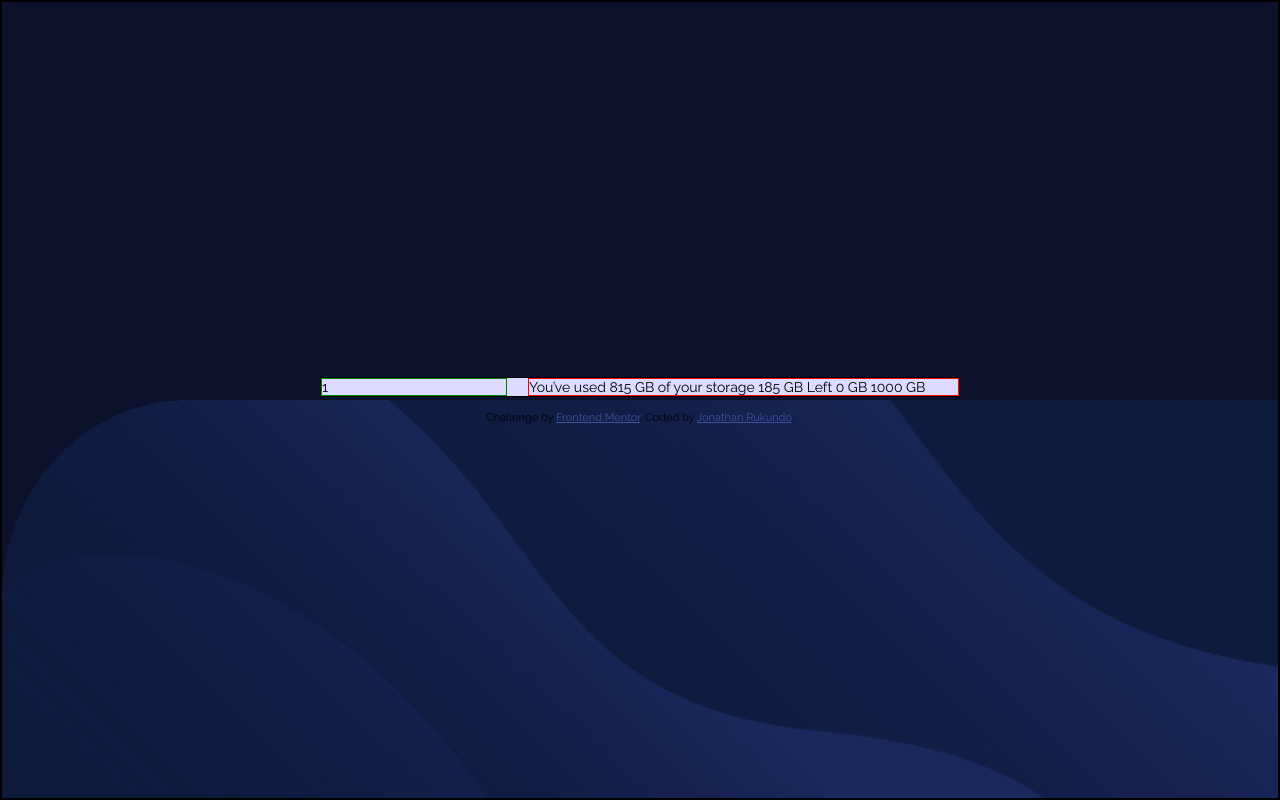
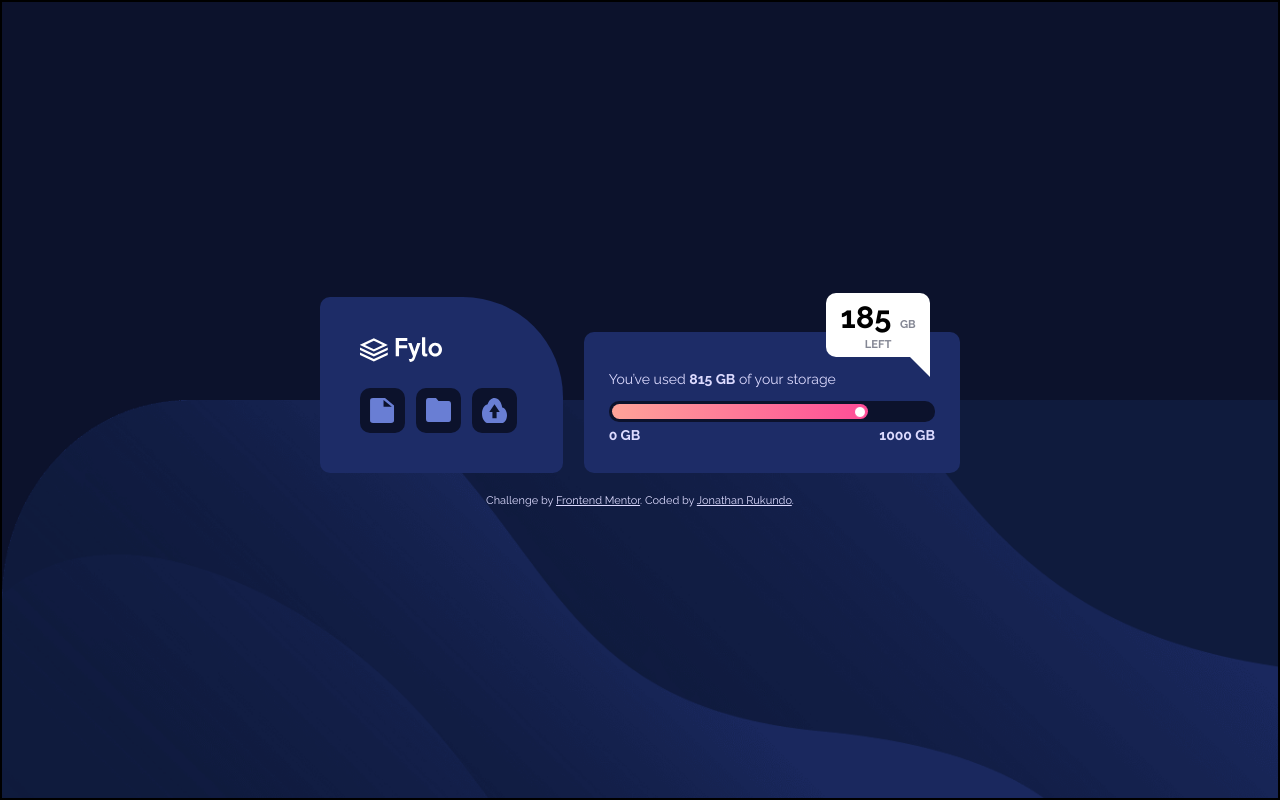
Before and after one commit to jrukundo256/Frontend-Mentor-Challenges, a plain HTML site: page fylo-data-storage-component/index.html in a window 1280 px wide. Drawn offline with Linux system fonts and the light colour scheme.

Commit message:
Adding final changes..

```diff
--- a/fylo-data-storage-component/css/style.css
+++ b/fylo-data-storage-component/css/style.css
@@ -8,13 +8,14 @@ body {
     font-size: 14px;
     font-family: 'Raleway', sans-serif;
     font-weight: 400;
+    color: hsl(243, 100%, 93%);
 }
 
 main {
     display: flex;
     flex-direction: column;
     justify-content: center;
-    gap: 1em;
+    gap: 1.5em;
     height: 100vh;
     width: 100%;
     background-color: hsl(229, 57%, 11%);
@@ -26,27 +27,144 @@ main {
     border: 2px solid black;
 }
 
+.tools-container {
+    display: flex;
+    flex-direction: column;
+    justify-content: center;
+    gap: 1.7em;
+}
+
+.tools-container div {
+    margin-left: 20px;
+}
+
+.logo img {
+    width: 45%;
+    height: auto;
+    object-fit: contain;
+}
+
+.tool-icons {
+    display: flex;
+    gap: 0.8em;
+}
+
+.tool-icons img {
+    width: 45px;
+    height: 45px;
+    padding: 10px;
+    border-radius: 10px;
+    background: hsl(229, 57%, 11%);
+}
+
 .storage-component-container {
     display: flex;
+    align-items: flex-end;
     gap: 1.5em;
     margin: 0 auto;
     width: 50vw;
-    background-color: hsl(243, 100%, 93%);
-    /* background-color: hsl(228, 56%, 26%); */
-
-    border: 1px solid black;
 }
 
 .tools-container {
-    flex: 0.3;
-
-    border: 1px solid green;
+    flex: 0.35;
+    padding: 40px 20px;
+    border-radius: 10px 100px 10px 10px;
+    background-color: hsl(228, 56%, 26%);
 }
 
 .status-container {
-    flex: 0.7;
+    flex: 0.65;
 
-    border: 1px solid red;
+}
+
+.status-container-info {
+    border-radius: 10px;
+    background-color: hsl(228, 56%, 26%);
+    padding: 25px;
+}
+
+.status-container span#space-left {
+    font-weight: 700;
+}
+
+.floating-storage-digits {
+    display: flex;
+    align-items: center;
+    justify-content: flex-end;
+    color: #000;
+    margin: 0 30px;
+    margin-bottom: -25px;
+}
+
+.floating-storage-digits-mobile {
+    display: none;
+}
+
+.floating-storage-digits>div:before {
+    content: "";
+    position: absolute;
+    bottom: -20px;
+    right: 0;
+    width: 0;
+    height: 0;
+    border-style: solid;
+    border-width: 0 20px 20px 0;
+    border-color: transparent #fff transparent transparent;
+}
+
+.floating-storage-digits>div {
+    position: relative;
+    flex: 0.3;
+    background: #fff;
+    border-radius: 10px 10px 0 10px;
+    text-align: center;
+    padding: 2%;
+}
+
+.floating-storage-digits>div span:first-child {
+    font-size: 2.2em;
+    font-weight: 700;
+    margin-right: 5px;
+}
+
+.floating-storage-digits>div span:last-child {
+    text-transform: uppercase;
+    font-weight: 700;
+    font-size: 0.8em;
+    letter-spacing: 2;
+    color:hsl(229, 7%, 55%);
+}
+
+.storage-status-container {
+    padding: 3px;
+    border-radius: 10px;
+    background-color: hsl(229, 57%, 11%);
+}
+
+.storage-status {
+    display: flex;
+    justify-content: flex-end;
+    align-items: center;
+    height: 15px;
+    width: 80%;
+    border-radius: 10px;
+    padding: 0 2px;
+    background-image: linear-gradient(to right, hsl(6, 100%, 80%), hsl(335, 100%, 65%));
+}
+
+.storage-status-thumb {
+    height: 12px;
+    width: 12px;
+    border: 1px solid hsl(335, 100%, 65%);
+    border-radius: 50%;
+    background-color: #fff;
+}
+
+.min-max-values {
+    display: flex;
+    justify-content: space-between;
+    margin: 5px 0;
+    font-weight: 700;
 }
 
 .attribution {
@@ -55,7 +173,7 @@ main {
 }
 
 .attribution a {
-    color: hsl(228, 45%, 44%);
+    color: hsl(243, 100%, 93%);
 }
 
 
@@ -66,8 +184,6 @@ main {
         background-color: hsl(229, 57%, 11%);
         background-image: url('../images/bg-mobile.png');
         background-repeat: no-repeat;
-        /* background-position: center bottom; */
-        /* background-size: 100% 50%; */
         background-size: cover;
 
         border: 2px solid black;
@@ -75,7 +191,42 @@ main {
 
     .storage-component-container {
         flex-direction: column;
+        align-items: stretch;
         width: 90vw;
     }
 
+    .floating-storage-digits {
+        display: none;
+    }
+
+    .floating-storage-digits-mobile {
+        display: flex;
+        align-items: center;
+        justify-content: center;
+        color: #000;
+        margin: 0 30px;
+        margin-top: -25px;
+    }
+    .floating-storage-digits-mobile>div {
+        position: relative;
+        flex: 0.6;
+        background: #fff;
+        border-radius: 10px;
+        text-align: center;
+        padding: 7%;
+    }
+    .floating-storage-digits-mobile>div span:first-child {
+        font-size: 2.2em;
+        font-weight: 700;
+        margin-right: 5px;
+    }
+
+    .floating-storage-digits-mobile>div span:last-child {
+        text-transform: uppercase;
+        font-weight: 700;
+        font-size: 0.8em;
+        letter-spacing: 2;
+        color:hsl(229, 7%, 55%);
+    }
+
 }
--- a/fylo-data-storage-component/index.html
+++ b/fylo-data-storage-component/index.html
@@ -22,13 +22,47 @@
 
   <main>
     <div class="storage-component-container">
-      <div class="tools-container">1</div>
+      <div class="tools-container">
+        <div class="logo">
+          <img src="images/logo.svg" alt="">
+        </div>
+        <div class="tool-icons">
+          <img src="images/icon-document.svg" alt="">
+          <img src="images/icon-folder.svg" alt="">
+          <img src="images/icon-upload.svg" alt="">
+        </div>
+      </div>
+
       <div class="status-container">
-        You’ve used 815 GB of your storage
-        185 GB Left
-        0 GB
-        1000 GB
+        <div class="floating-storage-digits">
+          <div>
+            <span>185</span>
+            <span>GB Left</span>
+          </div>
+        </div>
+        <div class="status-container-info">
+          <p>
+            You’ve used
+            <span id="space-left">815 GB</span> of your storage
+          </p>
+          <div class="storage-status-container">
+            <div class="storage-status">
+              <div class="storage-status-thumb"></div>
+            </div>
+          </div>
+          <div class="min-max-values">
+            <div class="min-value">0 GB</div>
+            <div class="min-value">1000 GB</div>
+          </div>
+        </div>
+        <div class="floating-storage-digits-mobile">
+          <div>
+            <span>185</span>
+            <span>GB Left</span>
+          </div>
+        </div>
       </div>
+
     </div>
     <div class="attribution">
       Challenge by <a href="https://www.frontendmentor.io?ref=challenge" target="_blank">Frontend Mentor</a>.
```
